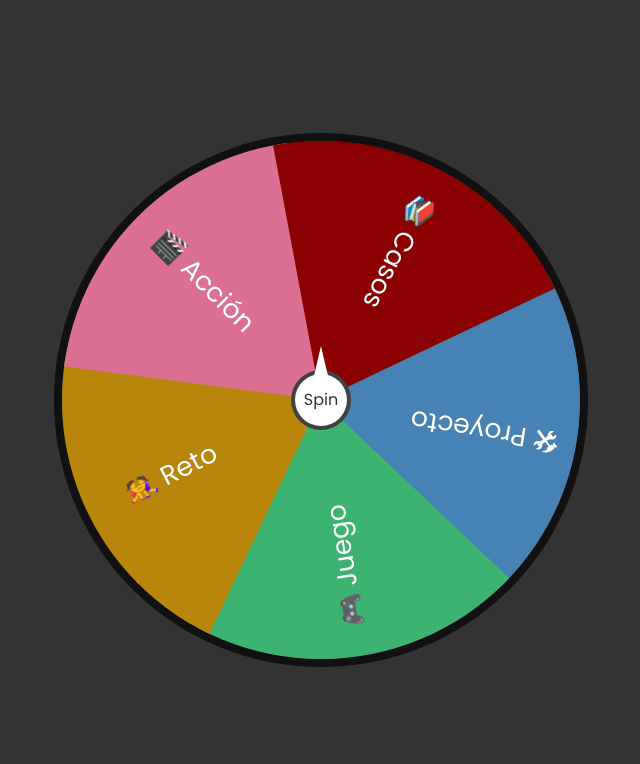
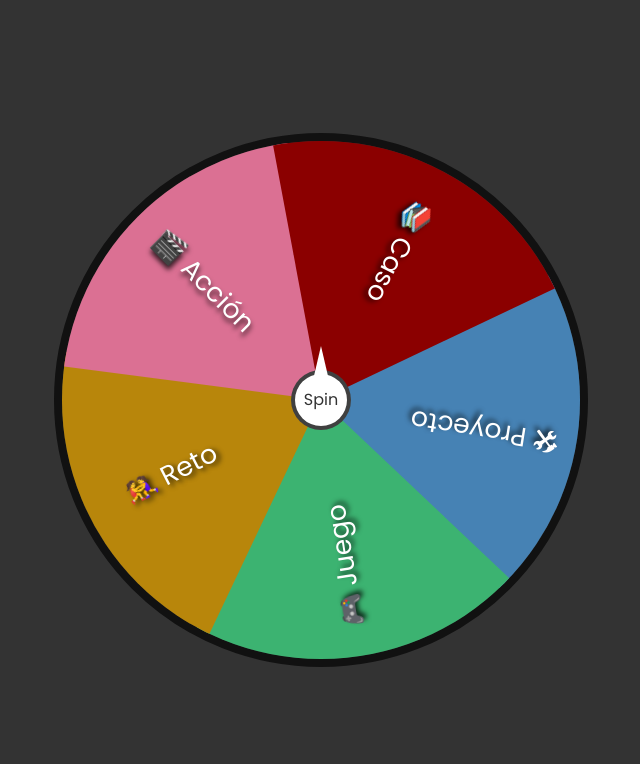
Before and after one commit to mherdez/ruleta, a plain HTML site: page index.html in a window 1280 px wide. Shown: the whole page, without its empty margins (319-959 px from the left). Drawn offline with Linux system fonts and the light colour scheme.

Commit message:
text-shadow

```diff
--- a/data.js
+++ b/data.js
@@ -27,7 +27,7 @@ export const labels = [
     },
     {
       "id": 6,
-      "name": "📚 Casos",
+      "name": "📚 Caso",
       "color": "DarkRed"
     },
   ]
--- a/style.css
+++ b/style.css
@@ -89,4 +89,5 @@ body {
   font-size: calc(var(--size) / 20);
   color: white;
   z-index: 2;
+  text-shadow: 3px 3px 5px rgba(0,0,0,.75);
 }
```
